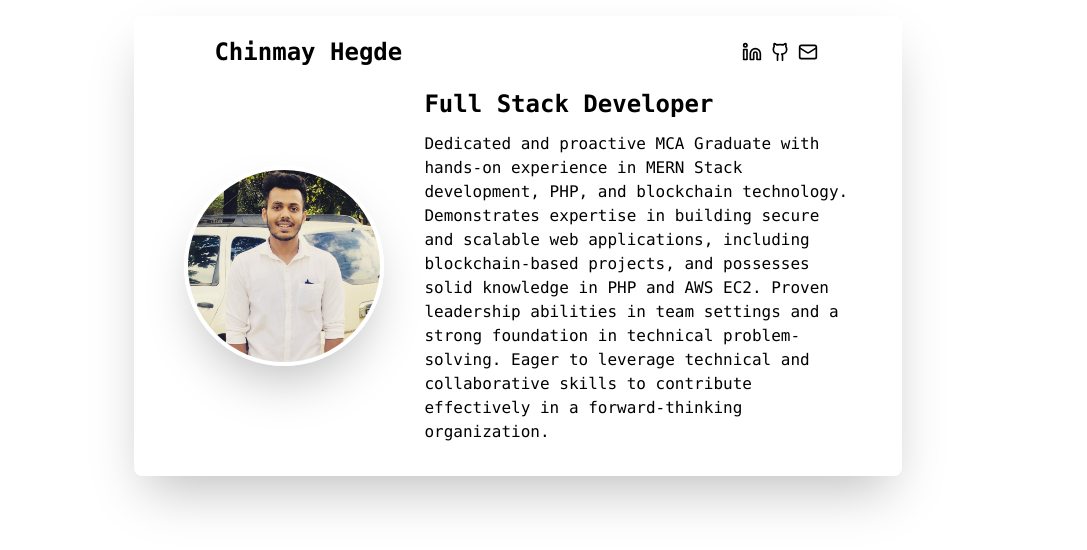
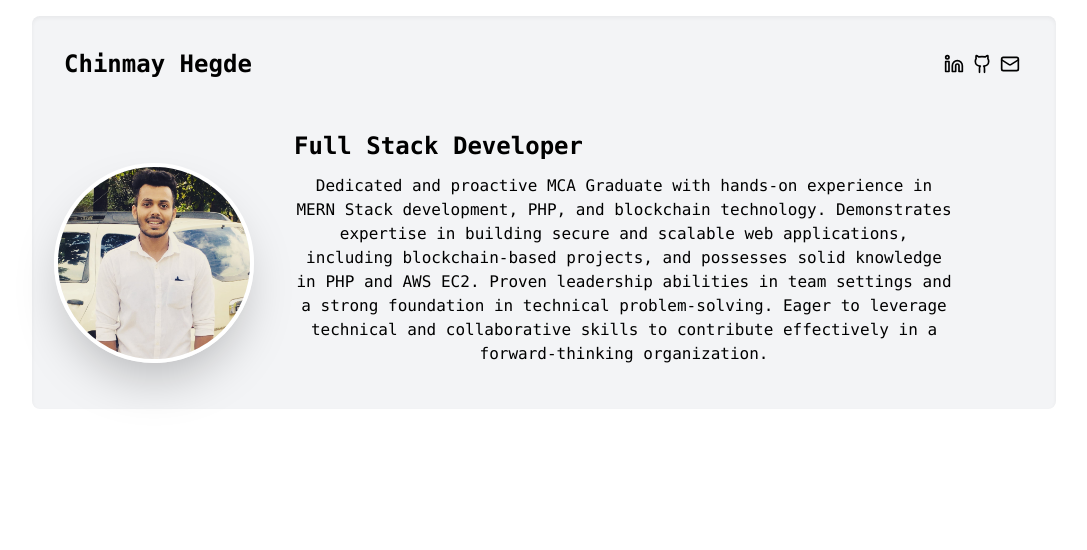
Before and after one commit to Ch1nmayH/portfolio, a React (Create React App) app: page / in a window 1280 px wide. Shown: the top 550 px of the page, without its empty margins (96-1183 px from the left). Built offline with nearby package versions, Linux system fonts and the light colour scheme.

Commit message:
Made it somewhat responsive without burger menu.

```diff
--- a/src/Components/Profile.jsx
+++ b/src/Components/Profile.jsx
@@ -5,10 +5,10 @@ import profileImage from "../Assets/profile.jpg";
 const Profile = () => {
   return (
     <>
-      <div className="md:ml-[18%] md:mr-[18%] sm:ml-[5%] sm:mr-[5%] mt-10 max-w-[60%] bg-grey-500 mt-4 border-none border-t-2 border-black rounded-lg flex justify-between flex-col items-center text-grey text-2xl font-bold font-mono shadow-2xl">
+      <div className="mx-auto mt-10 2xl:w-[70%] lg:w-[80%] md:w-[95%] sm:w-[98%] bg-gray-100 mt-4 border-none rounded-lg flex justify-between flex-col items-center text-grey text-2xl font-bold font-mono shadow-inner hover:shadow-2xl p-3">
         <div className="flex justify-between items-center w-full mt-5">
-          <h3 className="ml-20">Chinmay Hegde</h3>
-          <div className="flex justify-between items-center mr-20">
+          <p className="ml-[2%] font-Mynerve">Chinmay Hegde</p>
+          <div className="flex justify-between items-center mr-[2%]">
             <a
               href="https://www.linkedin.com/in/chinmay-hegde-b89b27211/"
               target="_blank"
@@ -74,16 +74,16 @@ const Profile = () => {
             </a>
           </div>
         </div>
-        <div className="flex justify-between items-center w-full mt-5 ml-[100px] mb-8">
+        <div className="flex md:flex-row justify-between items-center w-full mt-5 ml-[2%] mt-[9%] mb-[3%] sm:flex-col sm:items-center sm:mt-5">
       <img
         src={profileImage}
         alt="profile"
-        className="rounded-full h-96 w-96 md:max-w-[200px] md:max-h-[200px] s:max-w-[50px] s:max-h-[50px] shadow-2xl border-4 border-white"
+        className="rounded-full h-96 w-96 md:max-w-[200px] md:max-h-[200px] sm:max-w-[150px] sm:max-h-[150px] sm:mt-[60px] shadow-2xl border-4 border-white"
       ></img>
       <div>
-        <p className="ml-10 mb-3">Full Stack Developer</p>
+        <p className="ml-10 mb-3 font-Lexend md:text-left sm:text-center sm:mt-[30px]">Full Stack Developer</p>
 
-        <p className="text-grey-100 text-base font-light ml-10 word-wrap mr-[100px]">
+        <p className="text-grey-100 text-base font-light ml-10 text-left md:text-center lg:word-wrap md:mr-[100px] sm:mr-[10px] font-Lexend-medium">
           Dedicated and proactive MCA Graduate with hands-on experience in MERN
           Stack development, PHP, and blockchain technology. Demonstrates
           expertise in building secure and scalable web applications, including
@@ -95,6 +95,7 @@ const Profile = () => {
         </p>
       </div>
     </div>
+    <hr className=""/>
       </div>
     </>
   );
```
